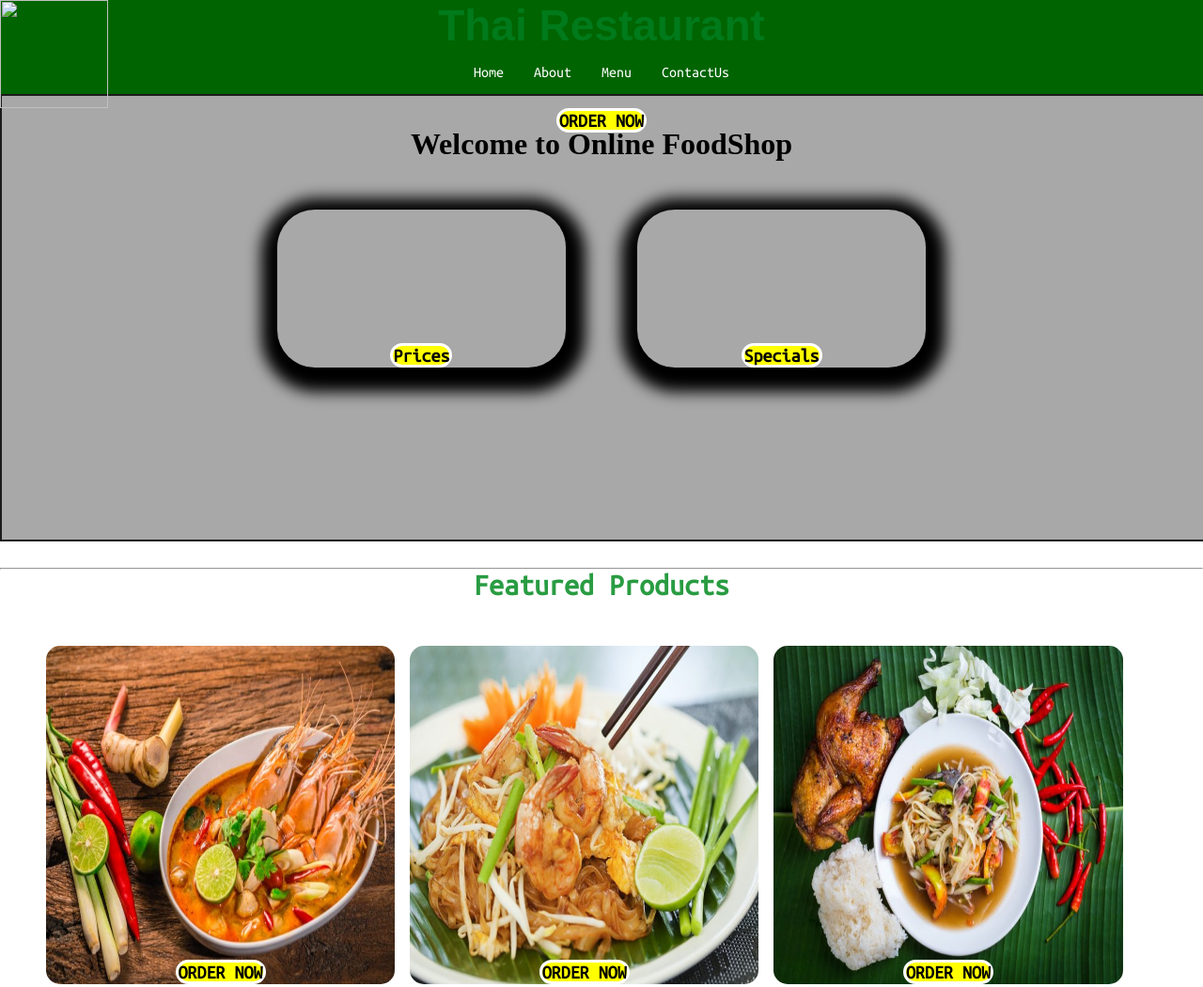
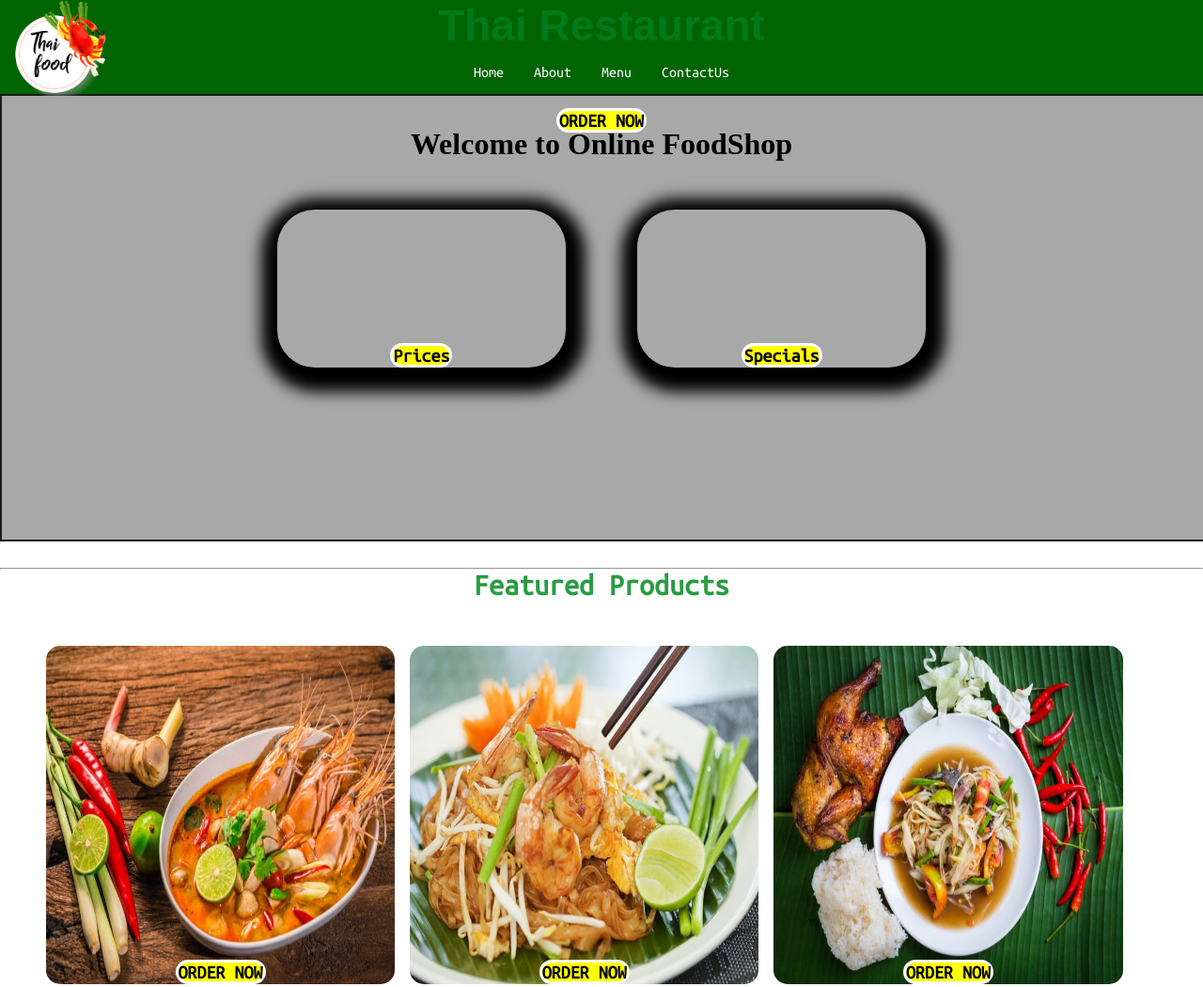
Before and after one commit to SARAPOUL/mini-project-css, a plain HTML site: page index.html in a window 1280 px wide. Shown: the top 1050 px of the page at 94% size. Drawn offline with Linux system fonts and the light colour scheme; the site is published under a folder, as on GitHub Pages, so addresses that start at the root find nothing; a web font is replaced by a local one.

Commit message:
fiex:add img

```diff
--- a/index.html
+++ b/index.html
@@ -18,7 +18,7 @@
 
 <body>
 	<nav id="navbar">
-		<img class="logo" src="/src/logo.png">
+		<img class="logo" src="./src/logo.png">
 		<h1 id="top">Thai Restaurant</h1>
 		<ul id="navcontent">
 			<li><a href="#">Home</a></li>
```
